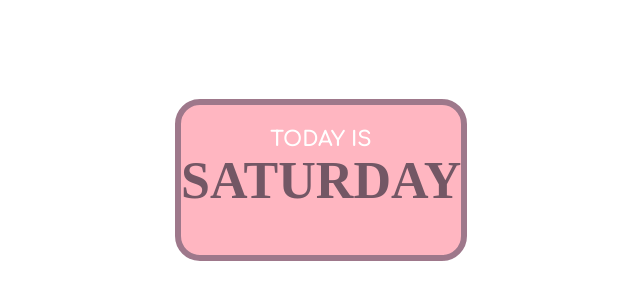
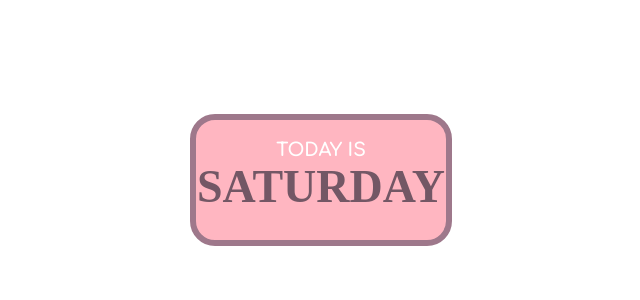
Before and after one commit to ladyauriell/daysoftheweek, a plain HTML site: page index.html in a window 1280 px wide. Shown: the part 220-520 px from the top of the page, without its empty margins (319-959 px from the left). Drawn offline with Linux system fonts and the light colour scheme; a web font is replaced by a local one.

Commit message:
Update index.html

```diff
--- a/index.html
+++ b/index.html
@@ -31,11 +31,11 @@ body{
   display: inline-block;
   background: #ffb6c1;
   color:#fff;
-  font-size:1.3em;
- width: 100%;
-    height: 100%;
-    max-width: 280px; /* Adjust as needed */
-    max-height: 150px;
+  font-size:1.15em;
+  width: 100%;
+  height: 100%;
+  max-width: 250px; /* Adjust as needed */
+  max-height: 120px;
 
 }
  p {
```
